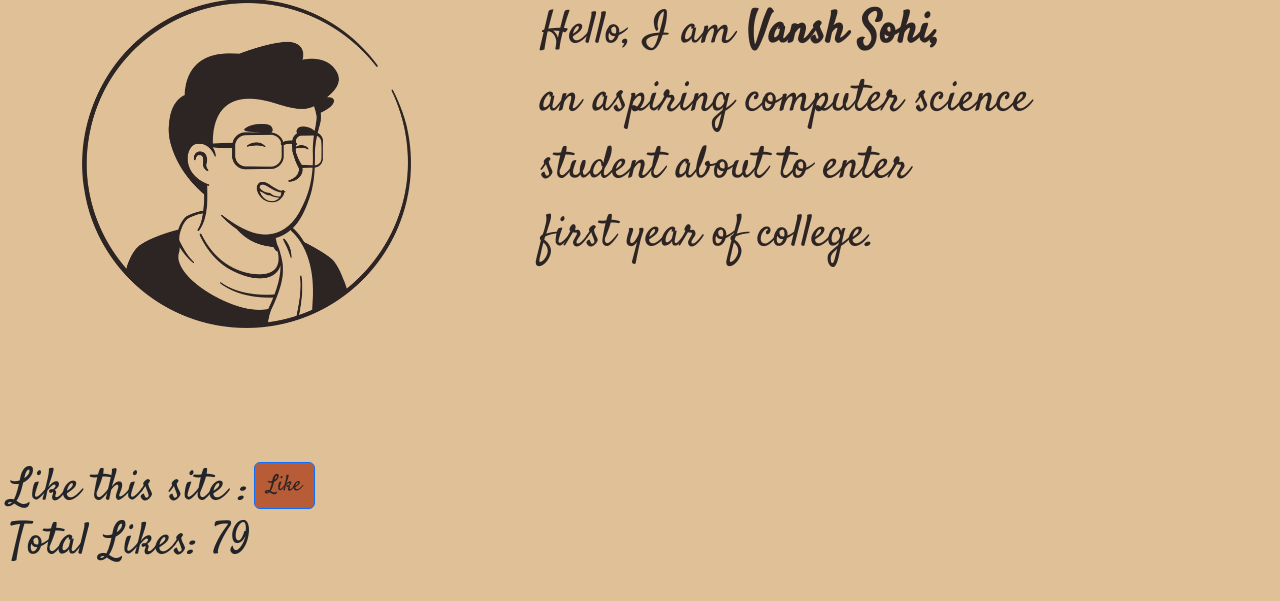
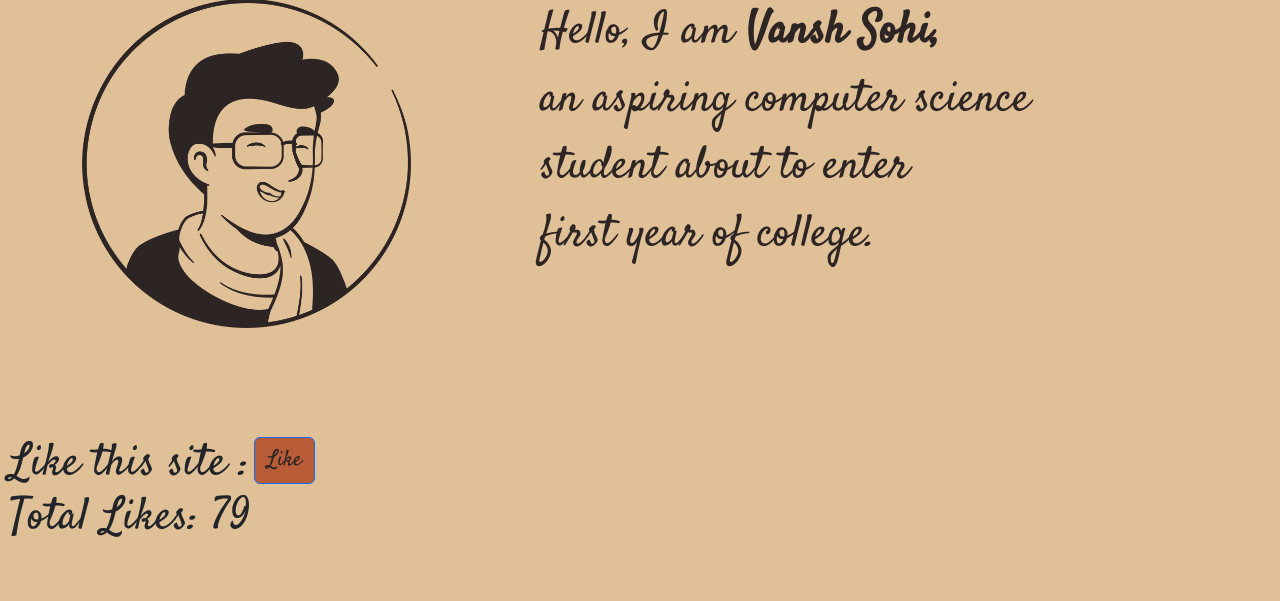
Before and after one commit to sohivansh/portfolio, a Flask app: page / in a window 1280 px wide. Shown: the part 101-702 px from the top of the page. Run offline with Flask 2, Linux system fonts and the light colour scheme.

Commit message:
minor padding change

```diff
--- a/static/styles.css
+++ b/static/styles.css
@@ -64,7 +64,7 @@ p{
 h3,form{
     float: left;
     margin : 2px;
-    padding-top: 175px;
+    padding-top: 150px;
     padding-left: 2px;
 }
 
```
